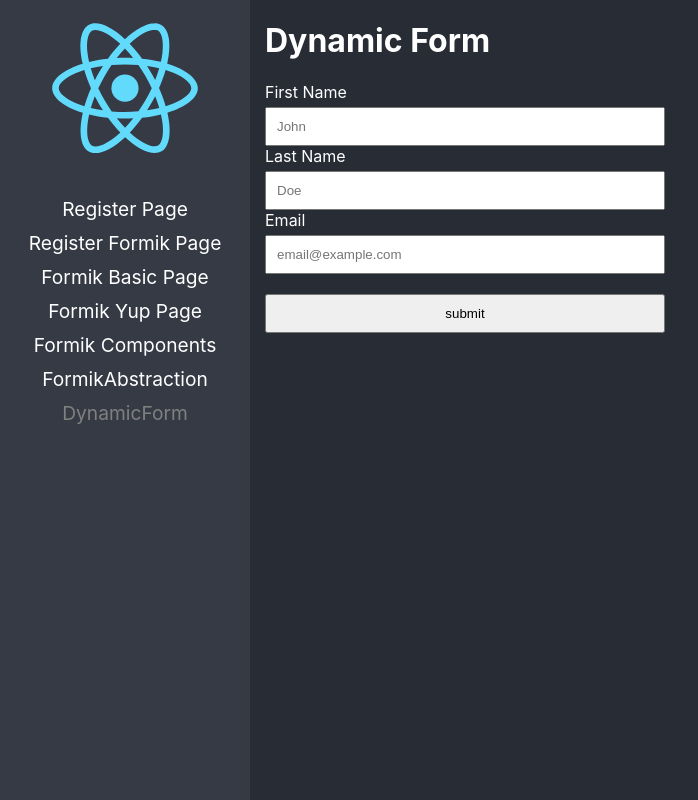
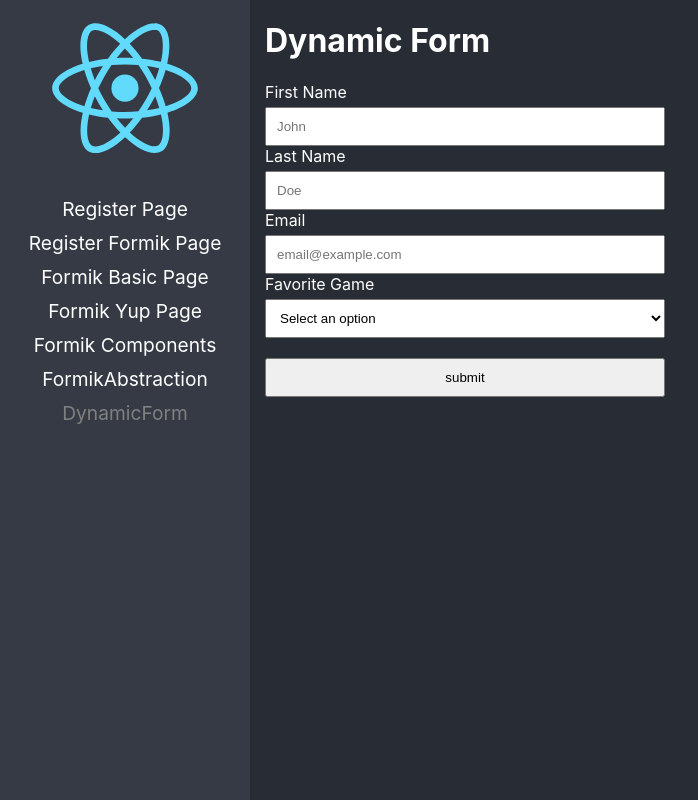
Before and after one commit to Alejoboga20/formik-forms, a React (Create React App) app: page /dynamic-form in a window 1280 px wide. Shown: the whole page, without its empty margins (0-698 px from the left). Built offline with nearby package versions, Linux system fonts and the light colour scheme.

Commit message:
Adding dynamic select

```diff
--- a/src/03-forms/data/custom-form.json
+++ b/src/03-forms/data/custom-form.json
@@ -19,5 +19,25 @@
 		"placeholder": "email@example.com",
 		"label": "Email",
 		"value": ""
+	},
+	{
+		"type": "select",
+		"name": "favoriteGame",
+		"label": "Favorite Game",
+		"value": "",
+		"options": [
+			{
+				"id": 1,
+				"label": "Metal Gear"
+			},
+			{
+				"id": 2,
+				"label": "Super Smash"
+			},
+			{
+				"id": 3,
+				"label": "Resident Evil"
+			}
+		]
 	}
 ]
--- a/src/03-forms/pages/DynamicForm.tsx
+++ b/src/03-forms/pages/DynamicForm.tsx
@@ -1,5 +1,5 @@
 import { Formik, Form } from 'formik';
-import { MyTextInput } from '../components';
+import { MySelect, MyTextInput } from '../components';
 import formJson from '../data/custom-form.json';
 
 const initialValues: { [key: string]: any } = {};
@@ -16,7 +16,8 @@ export const DynamicForm = () => {
 			<Formik initialValues={initialValues} onSubmit={(values) => console.log(values)}>
 				{(formik) => (
 					<Form noValidate>
-						{formJson.map(({ type, name, placeholder, label }) => {
+						{formJson.map(({ type, name, placeholder, label, options }) => {
+							if (type === 'text' || type === 'password' || type === 'email') {
 								return (
 									<MyTextInput
 										key={name}
@@ -26,6 +27,20 @@ export const DynamicForm = () => {
 										placeholder={placeholder}
 									/>
 								);
+							} else if (type === 'select') {
+								return (
+									<MySelect key={name} label={label} name={name}>
+										<option value=''>Select an option</option>
+										{options?.map(({ id, label }) => (
+											<option key={id} value={id}>
+												{label}
+											</option>
+										))}
+									</MySelect>
+								);
+							}
+
+							throw new Error(`Type: ${type} is not supported`);
 						})}
 						<button type='submit'>submit</button>
 					</Form>
```
Lines whose indentation alone changed are shown as unchanged.
